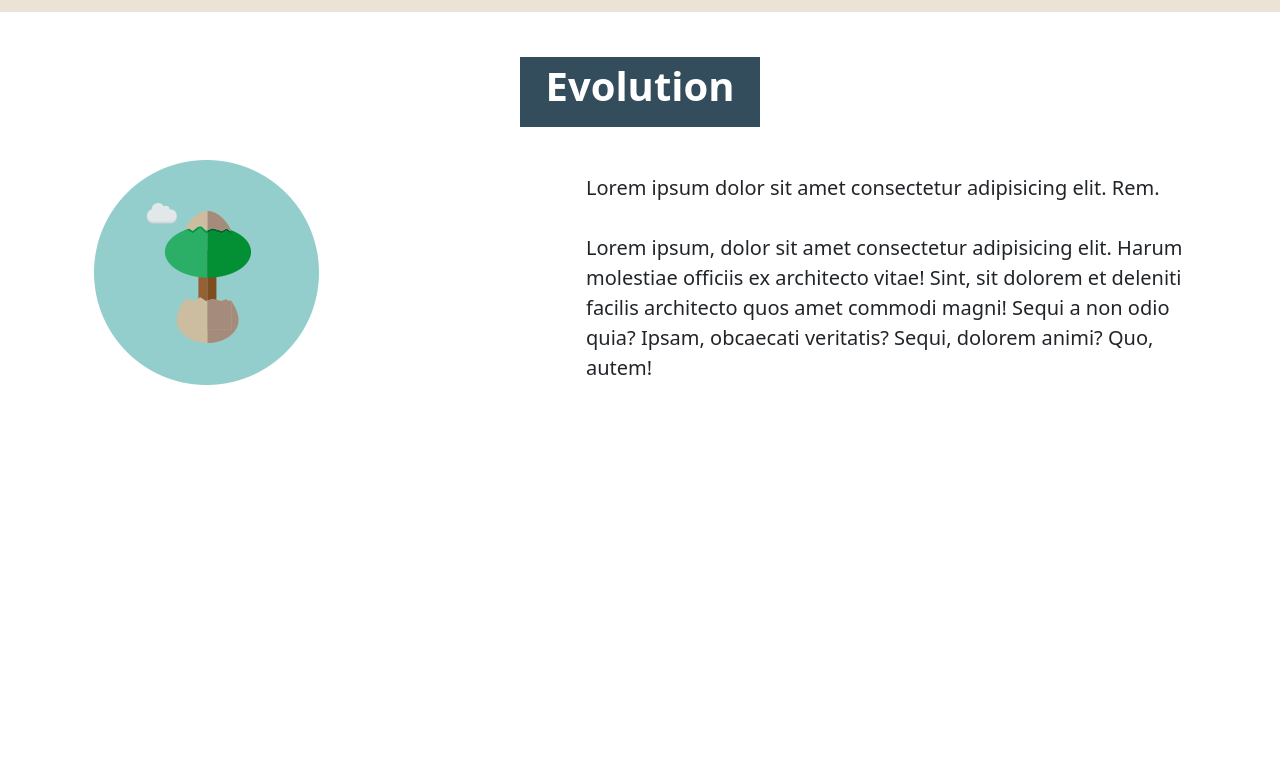
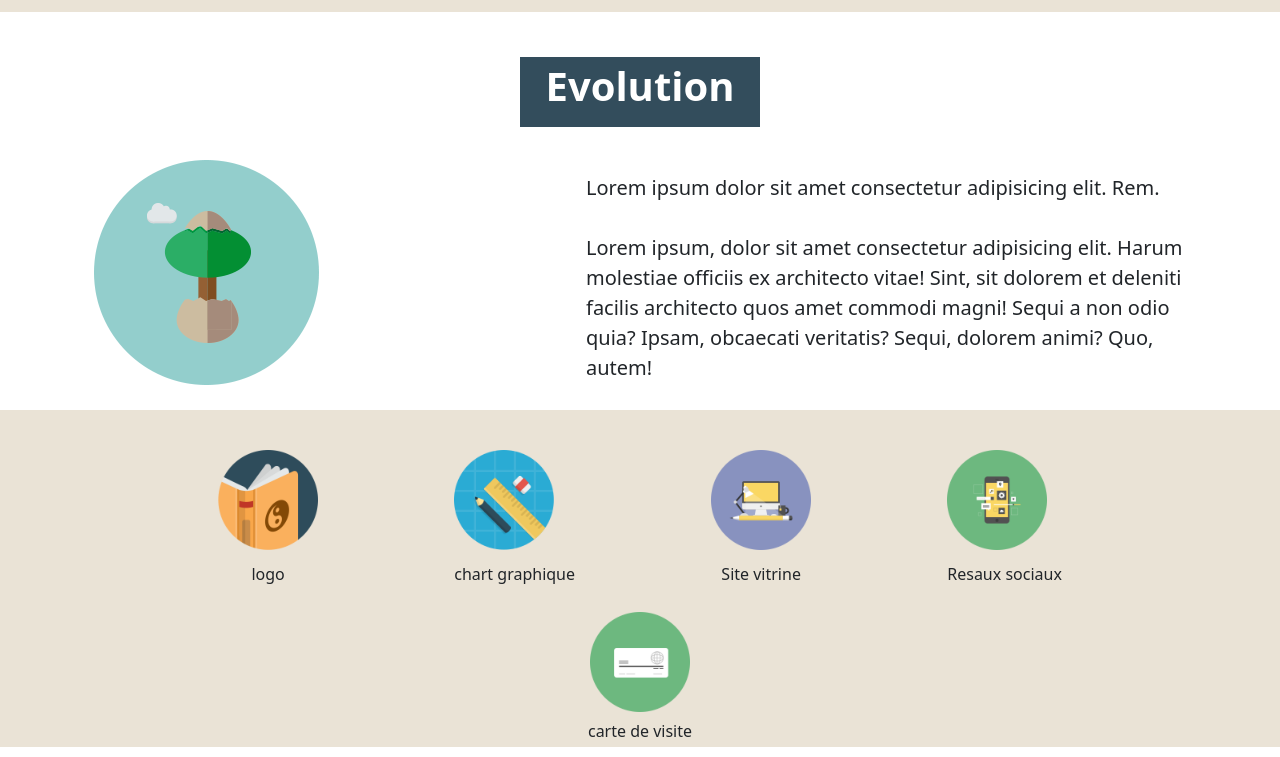
Before and after one commit to Room101o/youcommunic, a website: page index.html in a window 1280 px wide. Shown: the part 910-1667 px from the top of the page. Before the commit the page ends 1320 px from the top, so only its background shows below. Drawn offline with nearby package versions, Linux system fonts and the light colour scheme.

Commit message:
fin icon evolution

```diff
--- a/index.html
+++ b/index.html
@@ -131,6 +131,37 @@
       </div>
     </div>
   </section>
+  <!-- icons evolution -->
+  <section class=" bg-icons p-3">
+    <div class="container d-flex align-items-center justify-content-evenly mt-5">
+      <div>
+        <img src="./public/img/Logo-logo.png" width="100px" height="100px" alt="">
+        <h4 class="text-center pt-3 fs-6">logo</h4>
+      </div>
+      <div>
+        <img src="./public/img/icon-charte-graphic.png" width="100px" height="100px" alt="">
+        <h4 class="text-center pt-3 fs-6">chart graphique</h4>
+
+      </div>
+      <div>
+        <img src="./public/img/site-vitrine.png" width="100px" height="100px" alt="">
+        <h4 class="text-center pt-3 fs-6">Site vitrine </h4>
+
+      </div>
+      <div>
+        <img src="./public/img/reseaux-sociaux.png" width="100px" height="100px" alt="">
+        <h4 class="text-center pt-3 fs-6">Resaux sociaux</h4>
+
+      </div>
+    </div>
+    <div class="position-relative " style="height: 140px;">
+      <img class="position-absolute top-50 start-50 translate-middle" src="./public/img/carte-visite.png" width="100px" height="100px" alt="">
+      <h4 class="position-absolute top-100 start-50 translate-middle text-center pb-3 pt-3 fs-6">carte de visite</h4>
+    </div>
+
+  </section>
+
+
 
 
   <!--END SECTION MAIN-->
```
